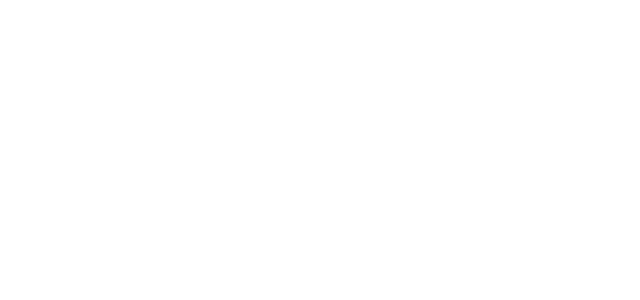
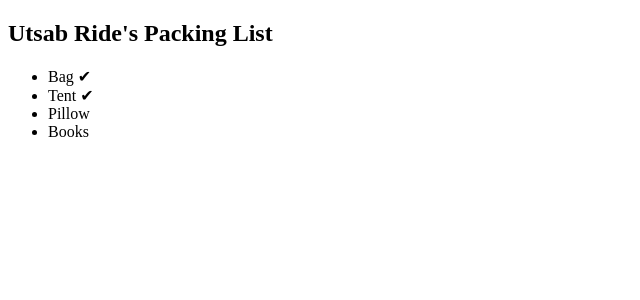
Before and after one commit to autsav/react_project, a React (Create React App) app in the folder my-app/: page /conditionalRendering in a window 1280 px wide. Before the commit this address had no page. Shown: the top 300 px of the page, without its empty margins (0-640 px from the left). Built offline with nearby package versions, Linux system fonts and the light colour scheme.

Commit message:
Conditional Rendering

```diff
--- a/my-app/src/App.js
+++ b/my-app/src/App.js
@@ -3,6 +3,7 @@ import Profile from "./components/Profile"
 import Movie from "./components/Movie"
 import { BrowserRouter as Router, Routes, Route, Switch, Navigate } from 'react-router-dom'
 import Contact from "./components/Contact";
+import  ConditionalRendering  from './components/ConditionalRendering'
 
 export default function App(){
   return(
@@ -12,6 +13,8 @@ export default function App(){
           <Route path='/contact' element={<Contact />} exact />
           <Route path='/movie' element={<Movie />} exact />
           <Route path='/profile' element={<Profile />} exact />
+          <Route path='/conditionalRendering' element={<ConditionalRendering />}  />
+
 
 
           </Routes>
--- /dev/null
+++ b/my-app/src/components/ConditionalRendering.js
@@ -0,0 +1,43 @@
+import React from 'react'
+
+function Item({ name, isPacked }) {
+    return <li className="item" >
+
+    {isPacked ? name + ' ✔' : name }
+
+    </li>;
+}
+
+function PackingList(){
+    return (
+        <section>
+        <h1>Utsab Ride's Packing List</h1>
+        <ul>
+        <Item
+            isPacked={true}
+            name="Bag"
+        />
+        <Item
+            isPacked={true}
+            name="Tent" />
+        <Item
+            isPacked={false}
+            name="Pillow"
+         />
+         <Item
+            isPacked={false}
+            name="Books"
+         />
+
+        </ul>
+    </section>
+    )
+}
+
+function ConditionalRendering() {
+  return (
+   <PackingList />
+  )
+}
+
+export default ConditionalRendering
```
